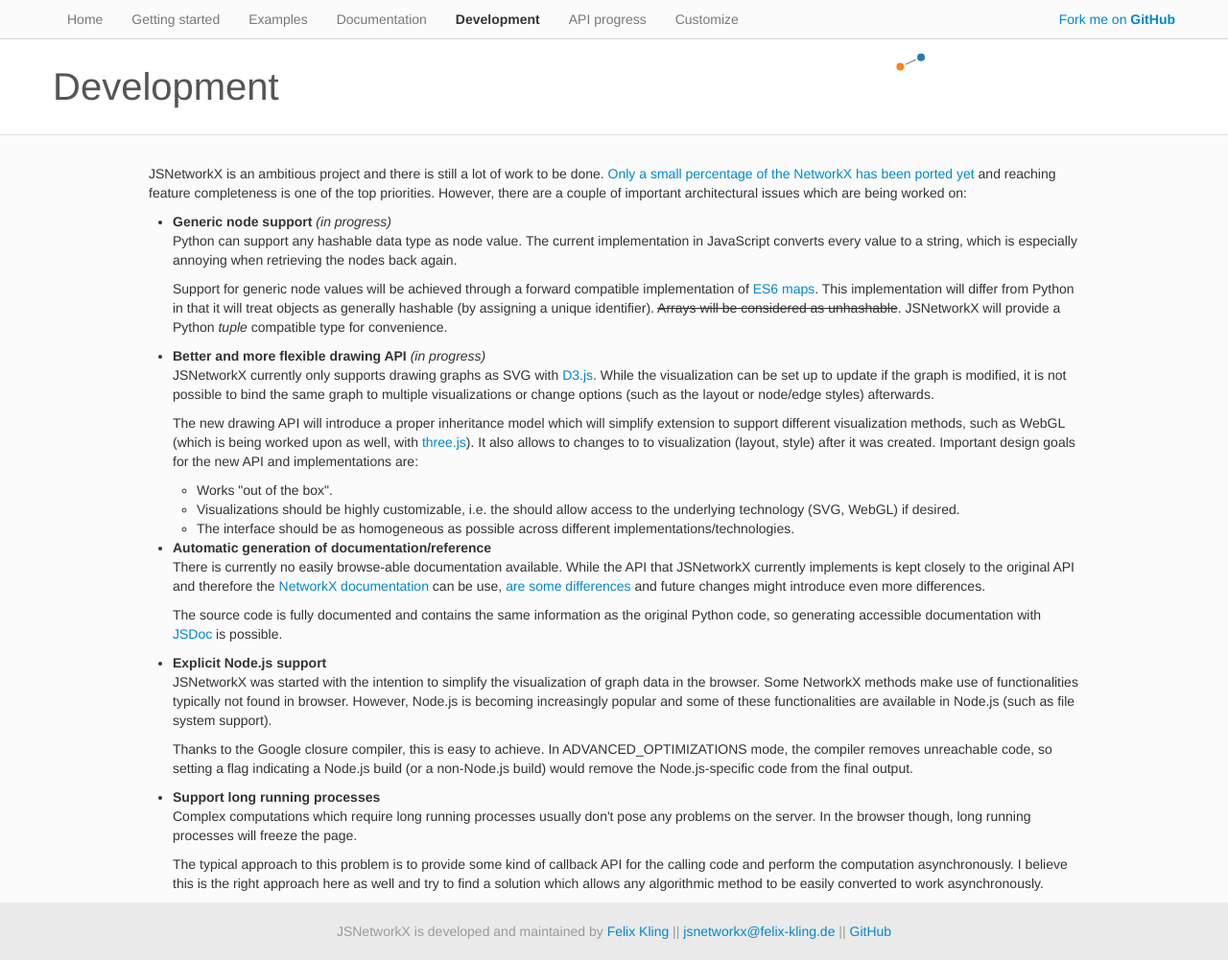
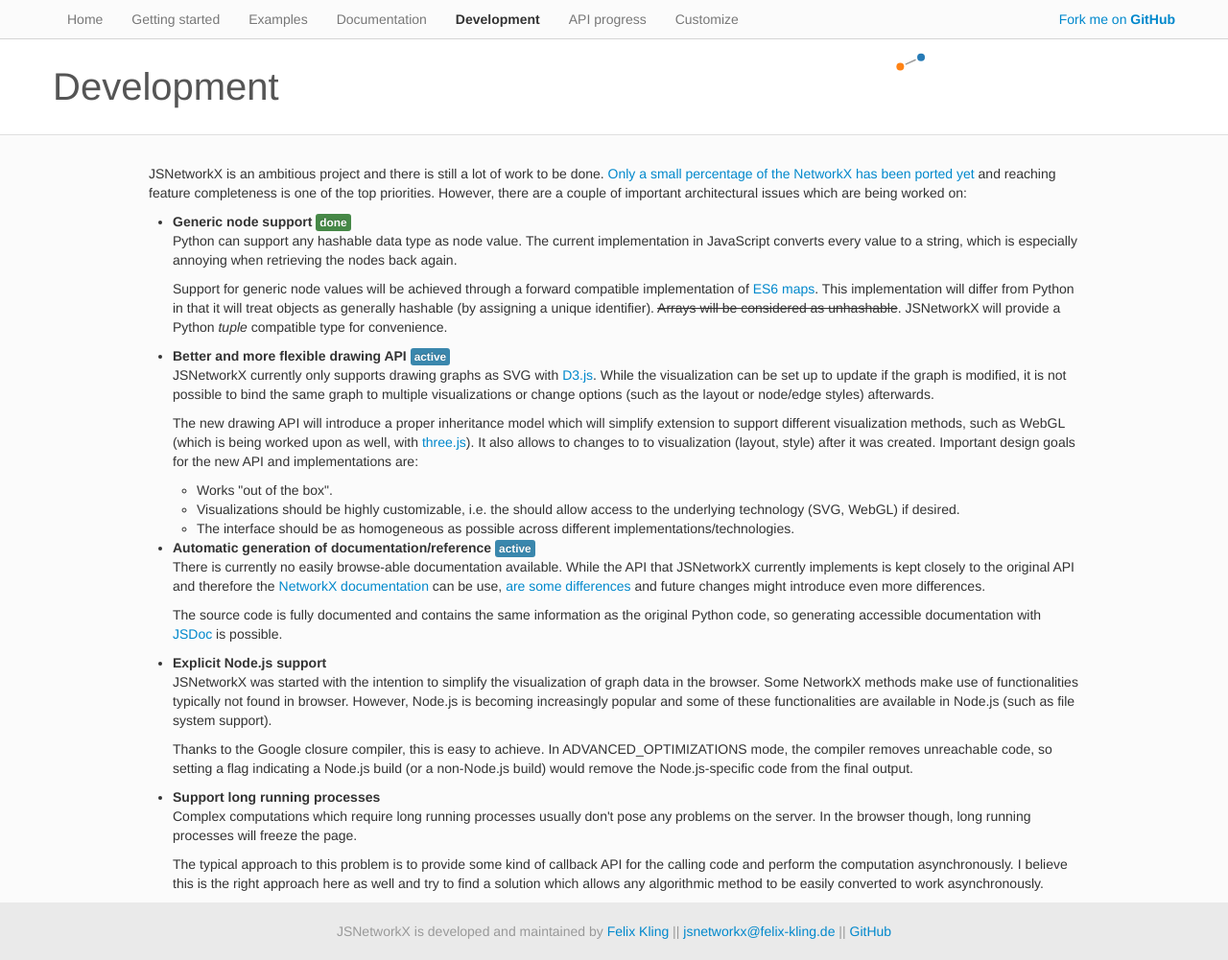
Before and after one commit to fkling/JSNetworkX, a Jekyll site: the page built from development.html, in a window 1280 px wide and 1001 px high. Shown: the whole window at 96% size. Built offline with Jekyll 4.4.1, drawn with Linux system fonts in a browser that asks for light colours; comment, search, counter and statistics services are not loaded.

Commit message:
Update development info.

```diff
--- a/development.html
+++ b/development.html
@@ -15,7 +15,7 @@
     </p>
     <ul>
       <li>
-        <div><strong>Generic node support</strong> <em>(in progress)</em></div>
+        <div><strong>Generic node support</strong> <span class="label label-success">done</span></div>
         <p>Python can support any hashable data type as node value. The current
         implementation in JavaScript converts every value to a string, which
         is especially annoying when retrieving the nodes back again.</p>
@@ -29,7 +29,7 @@
         </p>
       </li>
       <li>
-      <div><strong>Better and more flexible drawing API</strong> <em>(in progress)</em> </div>
+      <div><strong>Better and more flexible drawing API</strong> <span class="label label-info">active</span> </div>
       <p>JSNetworkX currently only supports drawing graphs as SVG with <a href="http://d3js.org/">D3.js</a>.
       While the visualization can be set up to update if the graph is modified, it is not possible
       to bind the same graph to multiple visualizations or change options (such
@@ -49,6 +49,7 @@
       <li>
         <div>
           <strong>Automatic generation of documentation/reference</strong>
+          <span class="label label-info">active</span>
           <p>There is currently no easily browse-able documentation available.
           While the API that JSNetworkX currently implements is kept closely to
           the original API and therefore the <a href="http://networkx.github.com/documentation/latest/reference/index.html">NetworkX documentation</a>
```
